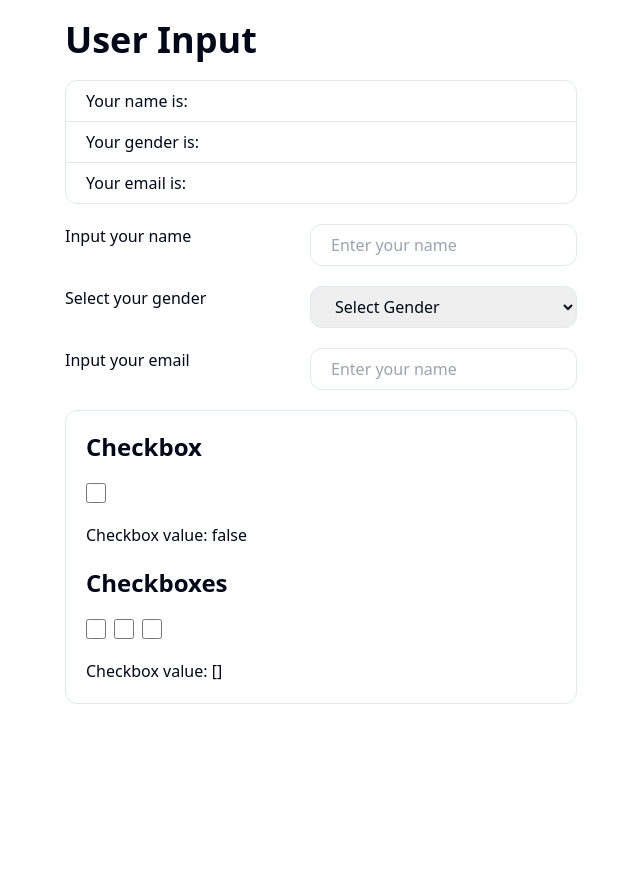
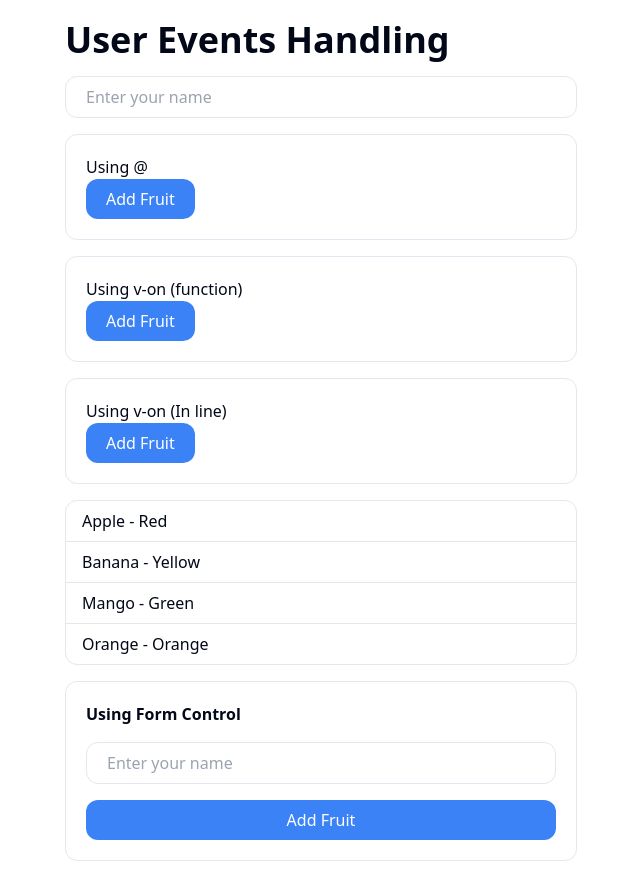
Before and after one commit to pphatdev/learn-vue, a Vue app: page / in a window 1280 px wide. Shown: the whole page, without its empty margins (319-959 px from the left). Before the commit the page ends 800 px from the top, so only its background shows below. Built offline with nearby package versions, Linux system fonts and the light colour scheme.

Commit message:
User Events in Vue 3

```diff
--- a/src/App.vue
+++ b/src/App.vue
@@ -4,7 +4,9 @@
   // import SyntaxAndExpressions from './components/Learning/SyntaxAndExpressions.vue';
   // import ListRendering from './components/Learning/ListRendering.vue';
 
-  import UserInput from './components/Learning/UserInput.vue';
+  // import UserInput from './components/Learning/UserInput.vue';
+
+  import UserEvents from './components/Learning/UserEvents.vue';
 
 </script>
 
@@ -16,5 +18,7 @@
 
   <!-- <ListRendering /> -->
 
-   <UserInput />
+  <!-- <UserInput /> -->
+
+  <UserEvents />
 </template>
--- /dev/null
+++ b/src/components/Learning/UserEvents.vue
@@ -0,0 +1,69 @@
+<script setup lang="ts">
+
+import { ref } from 'vue'
+
+const list = ref([
+    { id: 1, name: 'Apple', color: 'Red' },
+    { id: 2, name: 'Banana', color: 'Yellow' },
+    { id: 3, name: 'Mango', color: 'Green' },
+    { id: 4, name: 'Orange', color: 'Orange' }
+])
+
+const name = ref('')
+
+const addFruit = () => {
+    list.value.push({
+        id: list.value.length + 1,
+        name: name.value,
+        color: 'Random'
+    })
+
+    name.value = '' // Clear the input field
+}
+
+</script>
+
+<template>
+    <div class="container flex flex-col max-w-lg gap-4 py-5 mx-auto">
+        <h1 class="text-4xl font-bold">User Events Handling</h1>
+
+        <input type="text" v-model="name" v-on:keyup.enter="addFruit" placeholder="Enter your name" class="w-full px-5 py-2 border rounded-xl focus:outline-none">
+
+        <div class="p-5 border rounded-xl">
+            <h2>Using @</h2>
+            <div class="flex items-center w-full gap-3">
+                <button @click="addFruit" class="flex-shrink-0 px-5 py-2 text-white bg-blue-500 rounded-xl">Add Fruit</button>
+            </div>
+        </div>
+
+        <div class="p-5 border rounded-xl">
+            <h2>Using v-on (function)</h2>
+            <div class="flex items-center w-full gap-3">
+                <button v-on:click="addFruit" class="flex-shrink-0 px-5 py-2 text-white bg-blue-500 rounded-xl">Add Fruit</button>
+            </div>
+        </div>
+
+        <div class="p-5 border rounded-xl">
+            <h2>Using v-on (In line)</h2>
+            <div class="flex items-center w-full gap-3">
+                <button v-on:click="list.push(
+                    { id: list.length + 1, name: name, color: 'Random' }
+                )" class="flex-shrink-0 px-5 py-2 text-white bg-blue-500 rounded-xl">Add Fruit</button>
+            </div>
+        </div>
+
+        <ul class="border divide-y divide-gray-200 rounded-xl">
+            <li v-for="({ id, name, color }) in list" :key="id" class="px-4 py-2">
+                <p>{{ name }} - {{ color }}</p>
+            </li>
+        </ul>
+
+        <form v-on:submit.prevent="addFruit" class="flex flex-col gap-4 p-5 border rounded-xl">
+            <h1 class="font-bold">Using Form Control</h1>
+            <input type="text" v-model="name" placeholder="Enter your name" class="w-full px-5 py-2 border rounded-xl focus:outline-none">
+            <button class="flex-shrink-0 px-5 py-2 text-white bg-blue-500 rounded-xl">Add Fruit</button>
+        </form>
+    </div>
+
+
+</template>
```
